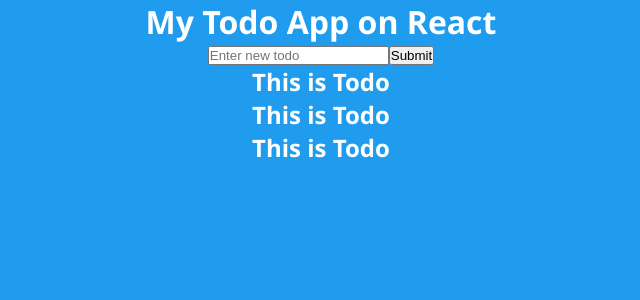
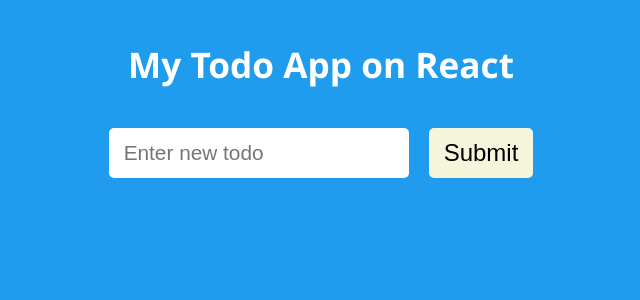
Before and after one commit to mariata06/todo-App, a React (Create React App) app: page / in a window 1280 px wide. Shown: the top 300 px of the page, without its empty margins (319-959 px from the left). Built offline with nearby package versions, Linux system fonts and the light colour scheme.

Commit message:
Добавляет состояние, обработчик добавления задач с использованием формы, стилизует компоненты

```diff
--- a/src/App.css
+++ b/src/App.css
@@ -1,3 +1,11 @@
 .App {
   text-align: center;
+  max-width: 600px;
+  margin: 0 auto;
 }
+
+h1 {
+  font-size: 2.2rem;
+  margin-bottom: 40px;
+  margin-top: 40px;
+}
--- a/src/App.js
+++ b/src/App.js
@@ -1,13 +1,22 @@
-import './App.css';
+import { useState } from 'react';
 import TodoList from './components/Todos/TodoList';
 import TodoForm from './components/Todos/TodoForm';
+import './App.css';
 
 function App() {
+
+  const [todos, setTodos] = useState([])
+
+  //- обработчик добавления новой задачи
+  const addTodoHandler = (text) => {
+    setTodos([...todos, text])
+  }
+
   return (
     <div className="App">
       <h1>My Todo App on React</h1>
-      <TodoForm />
-      <TodoList />
+      <TodoForm addTodoItem={addTodoHandler}/>
+      <TodoList todos={todos}/>
     </div>
   );
 }
--- a/src/components/Todos/Todo.js
+++ b/src/components/Todos/Todo.js
@@ -1,6 +1,10 @@
-function Todo() {
+import styles from './Todo.module.css'
+
+function Todo({ todo }) {
     return (
-      <h2>This is Todo</h2>
+        <div className={styles.todoItem}>
+            <div className={styles.todoText}>{todo}</div>
+        </div>
     )
 }
 
--- a/src/components/Todos/Todo.module.css
+++ b/src/components/Todos/Todo.module.css
@@ -0,0 +1,17 @@
+.todoItem {
+    display: flex;
+    align-items: center;
+    padding: 10px 20px;
+    margin: 15px 0;
+    font-size: 1.5rem;
+    border-radius: 5px;
+    border: 2px solid #555;
+    color: #112d49;
+    background-color: #fbfef9;
+    user-select: none;
+}
+
+.todoText {
+    width: 100%;
+    text-align: left;
+}
--- a/src/components/Todos/TodoForm.js
+++ b/src/components/Todos/TodoForm.js
@@ -1,9 +1,23 @@
-function TodoForm() {
+import { useState } from "react";
+import styles from './TodoForm.module.css'
+
+function TodoForm({ addTodoItem }) {
+    const [text, setText] = useState('');
+
+    //- обработчик отправки формы
+    const onSubmitHandler = (event) => {
+        event.preventDefault();
+        addTodoItem(text);
+        setText(''); //- очищение поля ввода
+    }
+
     return (
-      <form>
-        <input placeholder="Enter new todo" />
-        <button type="submit">Submit</button>
-      </form>
+        <div className={styles.todoFormContainer}>
+            <form onSubmit={onSubmitHandler}>
+                <input placeholder="Enter new todo" value={text} onChange={(e) => setText(e.target.value)}/>
+                <button type="submit">Submit</button>
+            </form>
+        </div>
     )
 }
 
--- a/src/components/Todos/TodoForm.module.css
+++ b/src/components/Todos/TodoForm.module.css
@@ -0,0 +1,35 @@
+.todoFormContainer {
+    margin-bottom: 30px;
+}
+
+.todoFormContainer form {
+    display: flex;
+    align-items: center;
+    justify-content: center;
+
+}
+
+.todoFormContainer input {
+    width: 45%;
+    height: 30px;
+    font-size: 1.3rem;
+}
+
+.todoFormContainer button {
+    margin-left: 20px;
+    height: 50px;
+    cursor: pointer;
+    background-color: beige;
+    font-size: 1.5rem;
+}
+
+.todoFormContainer button:hover {
+    background-color: rgb(240, 240, 155);
+}
+
+.todoFormContainer input,
+.todoFormContainer button {
+    padding: 10px 15px;
+    border: none;
+    border-radius: 5px;
+}
--- a/src/components/Todos/TodoList.js
+++ b/src/components/Todos/TodoList.js
@@ -1,12 +1,14 @@
 import Todo from "./Todo";
+import styles from './TodoList.module.css'
 
-function TodoList() {
+function TodoList(props) {
+
+    const { todos } = props;
+
     return (
-      <>
-        <Todo />
-        <Todo />
-        <Todo />
-      </>
+        <div className={styles.todoListContainer}>
+            {todos.map((item, index) => <Todo key={index} todo={item} />)}
+        </div>
     )
 }
 
--- a/src/components/Todos/TodoList.module.css
+++ b/src/components/Todos/TodoList.module.css
@@ -0,0 +1,3 @@
+.todoListContainer {
+    padding: 10px;
+}
```
